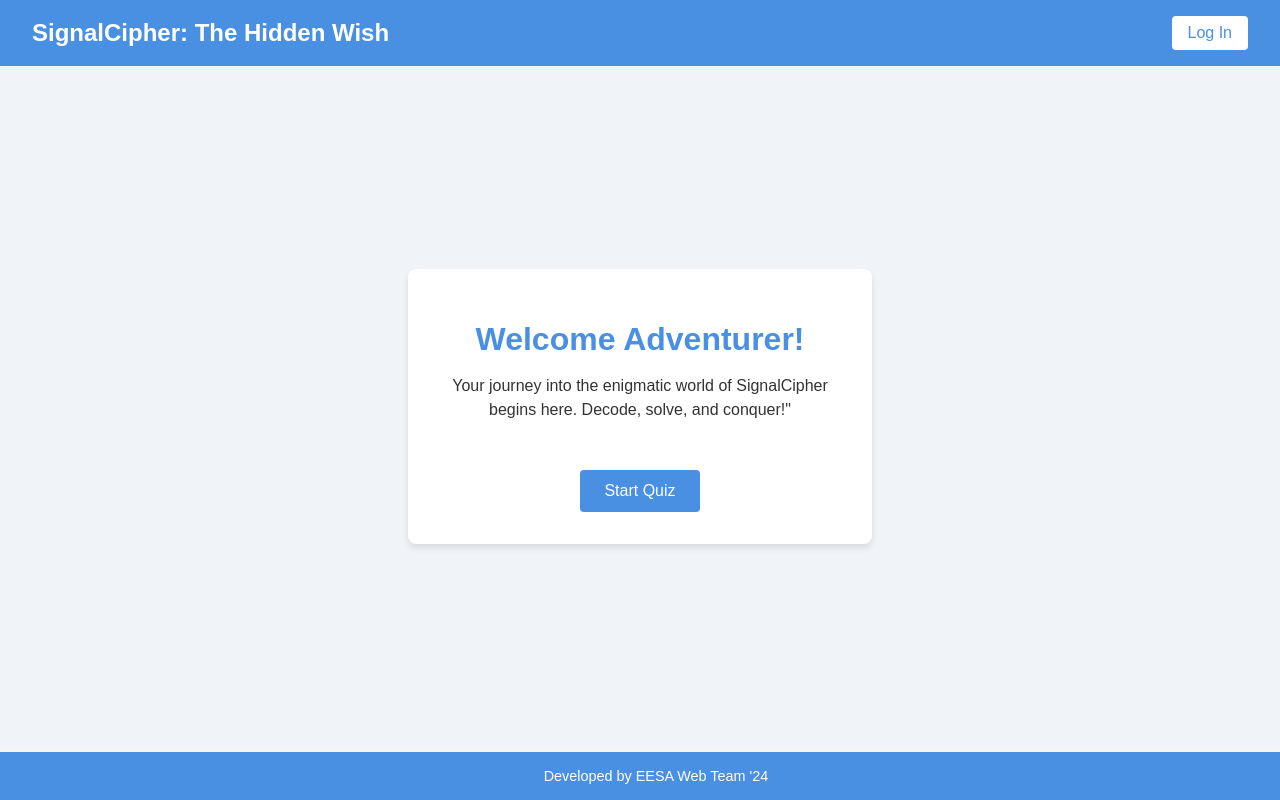
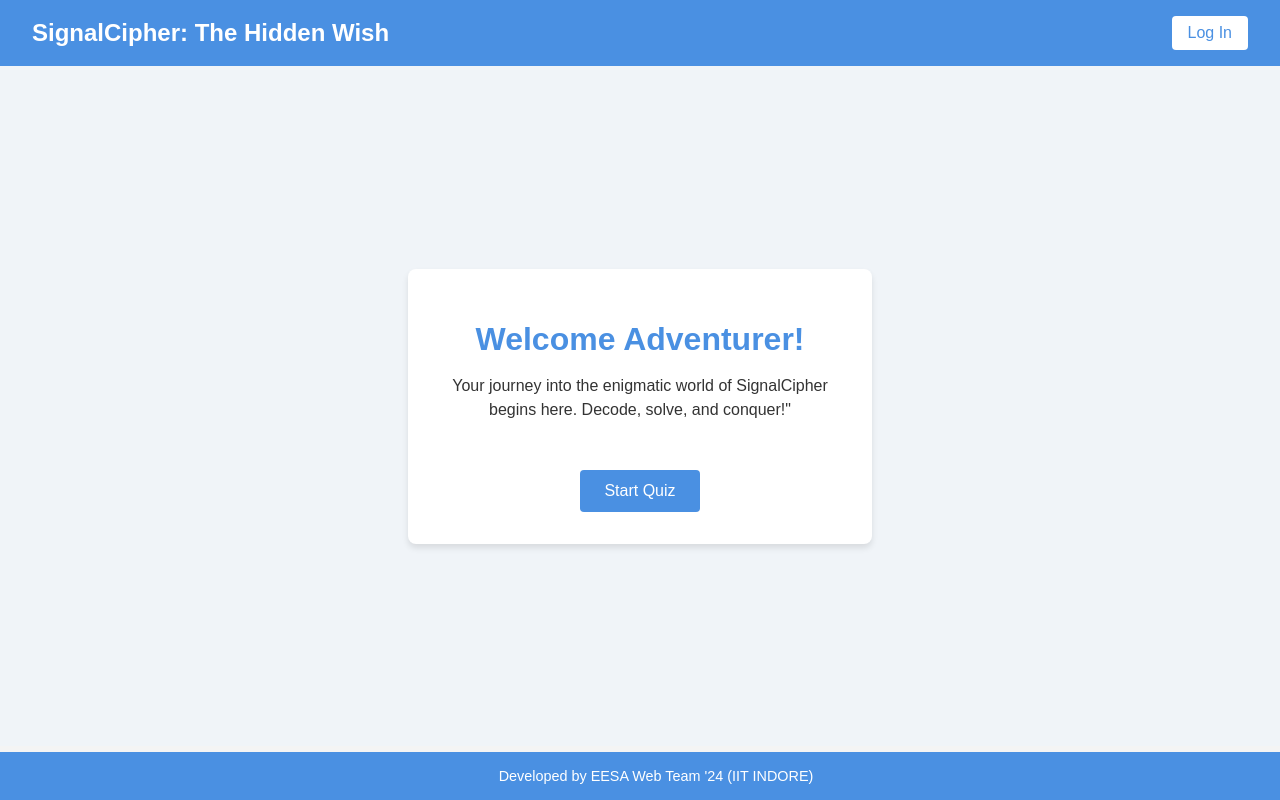
Before and after one commit to eesaIITI/SignalCipher, a React (Create React App) app in the folder client/: page / in a window 1280 px wide. Built offline with nearby package versions, Linux system fonts and the light colour scheme.

Commit message:
Update Footer.js

```diff
--- a/client/src/components/footer/Footer.js
+++ b/client/src/components/footer/Footer.js
@@ -3,7 +3,7 @@ import "./Footer.css"; // Linking to the CSS file
 
 const Footer = () => (
   <footer className="footer">
-    <p className="parafoot">Developed by EESA Web Team '24</p>
+    <p className="parafoot">Developed by EESA Web Team '24 (IIT INDORE)</p>
   </footer>
 );
 
```
